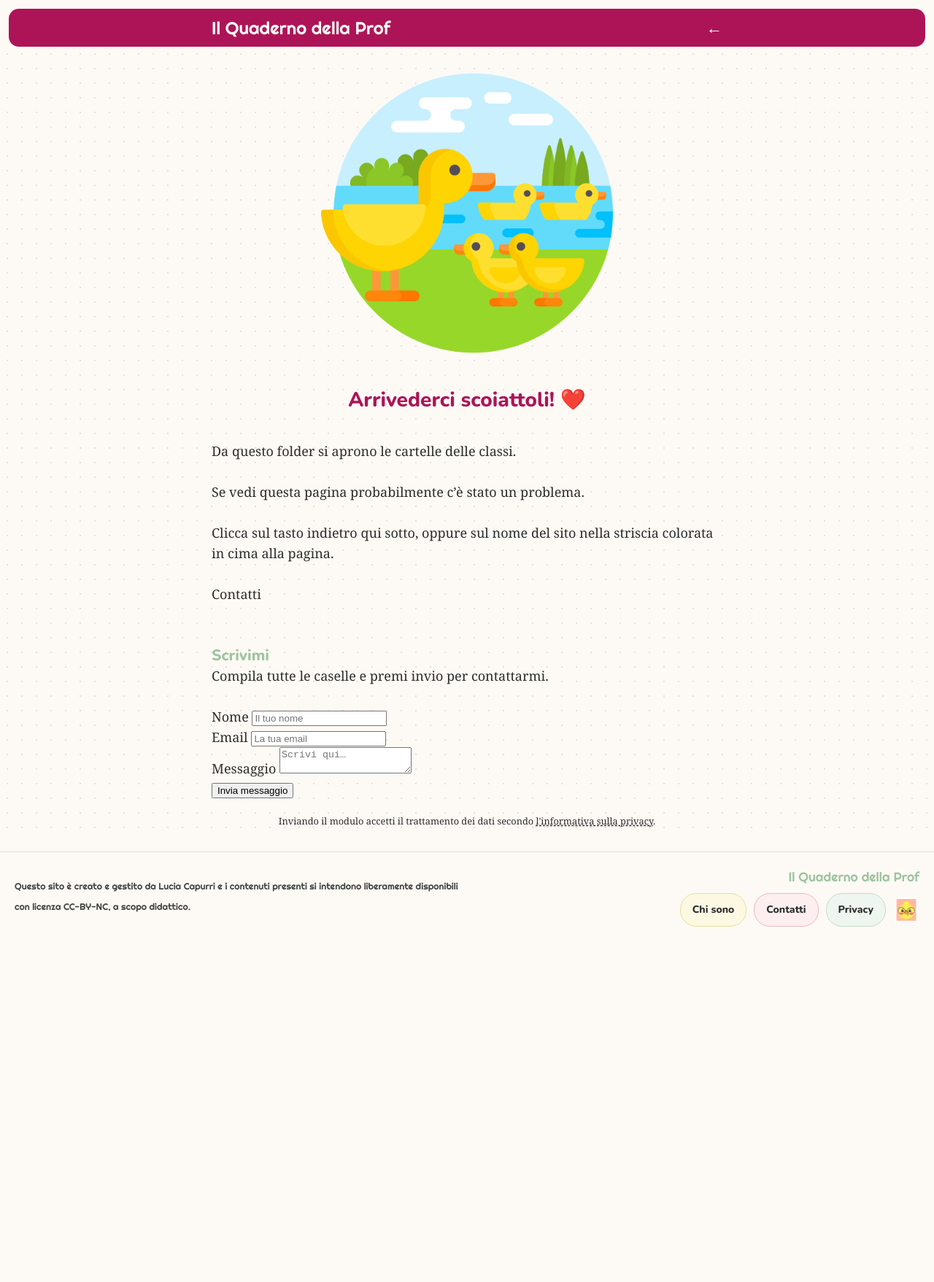
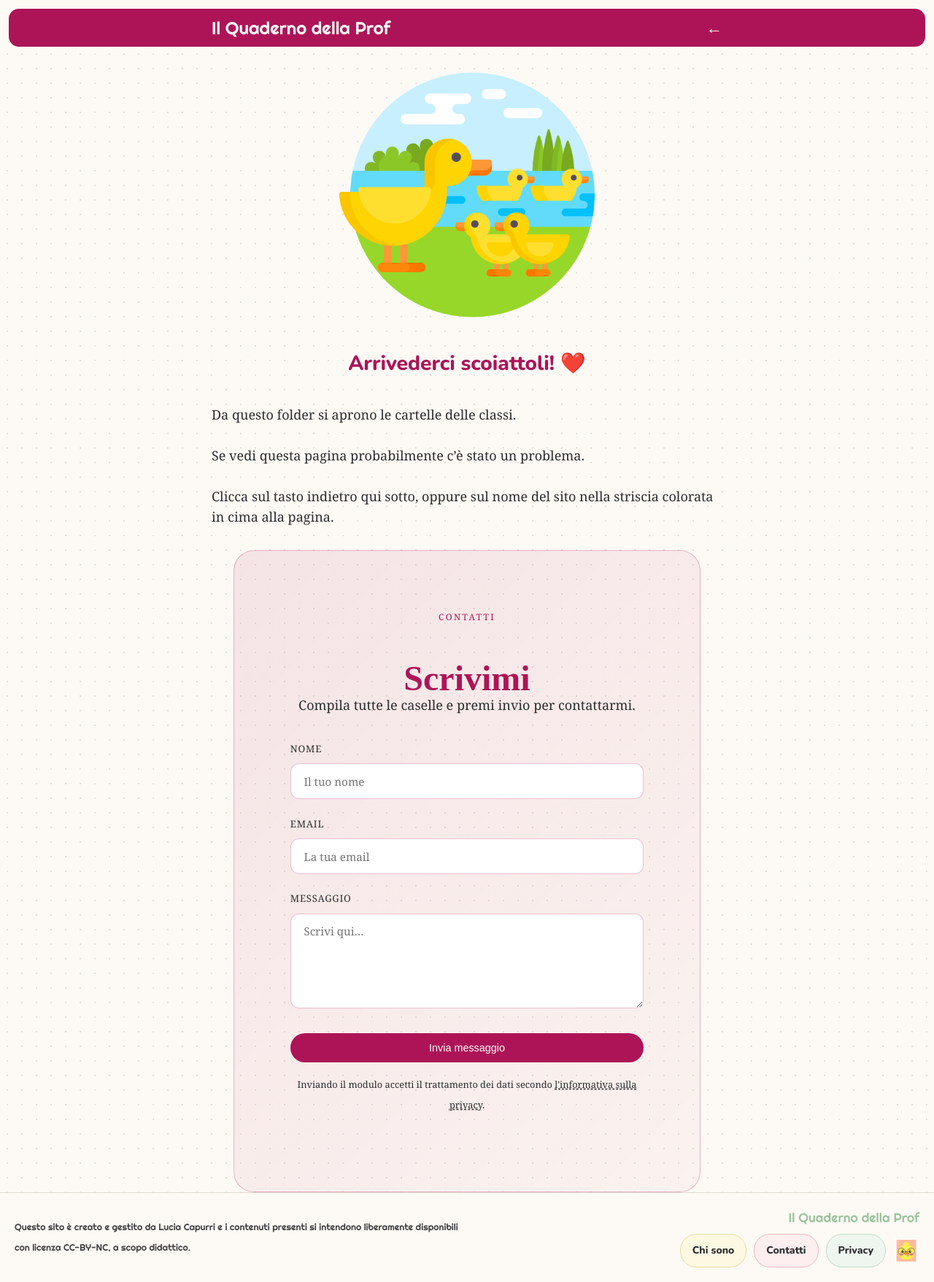
Before and after one commit to ilquadernodellaprof/ilquadernodellaprof.github.io, a Jekyll site: the page built from classe/main.md, in a window 1280 px wide. Shown: the whole page at 73% size. Built offline with Jekyll 4.4.1, drawn with Linux system fonts in a browser that asks for light colours; before the commit the page ends 1290 px from its top, so only the background shows below that.

Commit message:
Adjust styles in arrivederci.html layout

```diff
--- a/_layouts/arrivederci.html
+++ b/_layouts/arrivederci.html
@@ -37,7 +37,7 @@ layout: default
     text-align: center;
   }
   .arrivederci-img {
-    max-width: 400px;
+    max-width: 350px;
     height: auto;
     border-radius: 18px;
     display: block;
@@ -52,6 +52,88 @@ layout: default
   }
   .arrivederci-page details[open] summary {
     border-bottom-color: {{ details_color }}88;
+  }
+  .contact-inner {
+    background: linear-gradient(135deg, {{ titolo_colore }}18, {{ titolo_colore }}08);
+    border-radius: 28px;
+    padding: clamp(3rem,6vw,5rem);
+    border: 1px solid {{ titolo_colore }}44;
+    max-width: 640px;
+    margin: 2rem auto 0;
+  }
+  .contact-inner .section-label {
+    color: {{ titolo_colore }};
+    font-size: .75rem;
+    font-weight: 500;
+    letter-spacing: .2em;
+    text-transform: uppercase;
+    margin-bottom: 2rem;
+    display: flex;
+    align-items: center;
+    justify-content: center;
+    gap: .8rem;
+  }
+  .contact-inner h2 {
+    font-family: 'Playfair Display', serif;
+    font-size: clamp(1.8rem,4vw,3rem);
+    color: {{ titolo_colore }};
+    text-align: center;
+    margin-bottom: .5rem;
+  }
+  .contact-inner > p {
+    text-align: center;
+    margin-bottom: 2rem;
+  }
+  .form-group {
+    margin-bottom: 1.2rem;
+  }
+  .form-group label {
+    display: block;
+    font-size: .82rem;
+    font-weight: 500;
+    letter-spacing: .06em;
+    text-transform: uppercase;
+    margin-bottom: .4rem;
+  }
+  .form-group input,
+  .form-group textarea {
+    width: 100%;
+    padding: .85rem 1.1rem;
+    border-radius: 12px;
+    border: 1.5px solid {{ titolo_colore }}44;
+    background: white;
+    font-family: Georgia, serif;
+    font-size: .95rem;
+    color: #2d2d2d;
+    outline: none;
+    transition: border-color .2s;
+  }
+  .form-group input:focus,
+  .form-group textarea:focus {
+    border-color: {{ titolo_colore }};
+  }
+  .form-group textarea {
+    resize: vertical;
+    min-height: 130px;
+  }
+  .btn-form {
+    width: 100%;
+    margin-top: .5rem;
+    padding: .75rem 1.6rem;
+    border-radius: 50px;
+    font-size: .9rem;
+    font-weight: 500;
+    background: {{ titolo_colore }};
+    color: white;
+    border: none;
+    cursor: pointer;
+    transition: transform .2s;
+  }
+  .btn-form:hover {
+    transform: translateY(-2px);
+  }
+  .contact-inner a {
+    color: {{ titolo_colore }};
   }
 </style>
 
```
